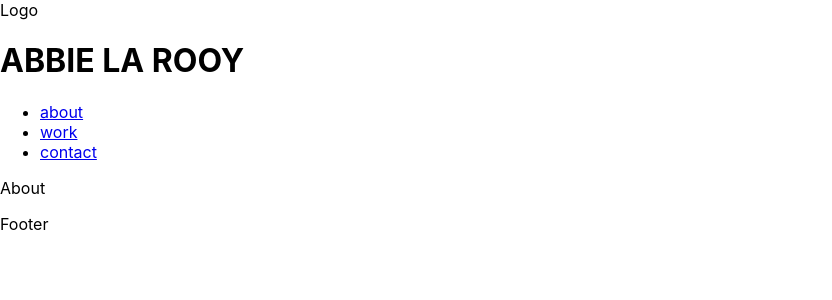
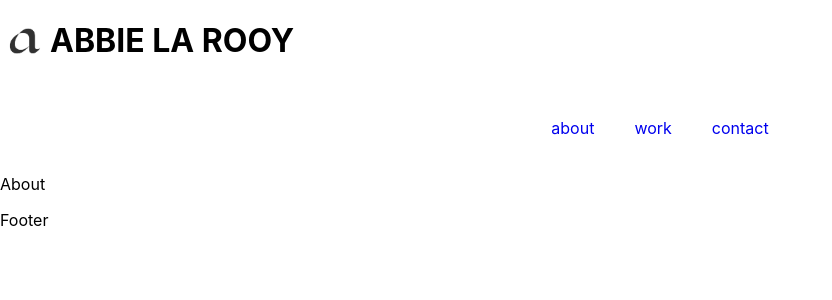
Before and after one commit to eliselarooy/ceramics, a React (Create React App) app: page / in a window 1280 px wide. Shown: the top 300 px of the page, without its empty margins (0-832 px from the left). Built offline with nearby package versions, Linux system fonts and the light colour scheme.

Commit message:
Added logo

```diff
--- a/src/components/Header.js
+++ b/src/components/Header.js
@@ -1,11 +1,12 @@
 import React from 'react';
 import { Link } from 'react-router-dom';
+import logo from '../assets/black-stamp.png';
 
 const Header = () => {
   return (
     <>
-      <div>
-        <div className="logo">Logo</div>
+      <div className="header">
+        <img className="logo" src={logo} alt="logo" />
         <h1>ABBIE LA ROOY</h1>
       </div>
       <nav>
--- a/src/index.css
+++ b/src/index.css
@@ -11,3 +11,26 @@ code {
   font-family: source-code-pro, Menlo, Monaco, Consolas, 'Courier New',
     monospace;
 }
+
+.logo {
+  max-width: 50px;
+}
+
+.header {
+  display: flex;
+  align-items: center;
+}
+
+nav ul {
+  text-align: center;
+}
+
+nav li {
+  display: inline-block;
+  padding: 20px;
+  list-style: none;
+}
+
+nav a {
+  text-decoration: none;
+}
```
Also changed, not shown: src/assets/black-stamp.png (added).
